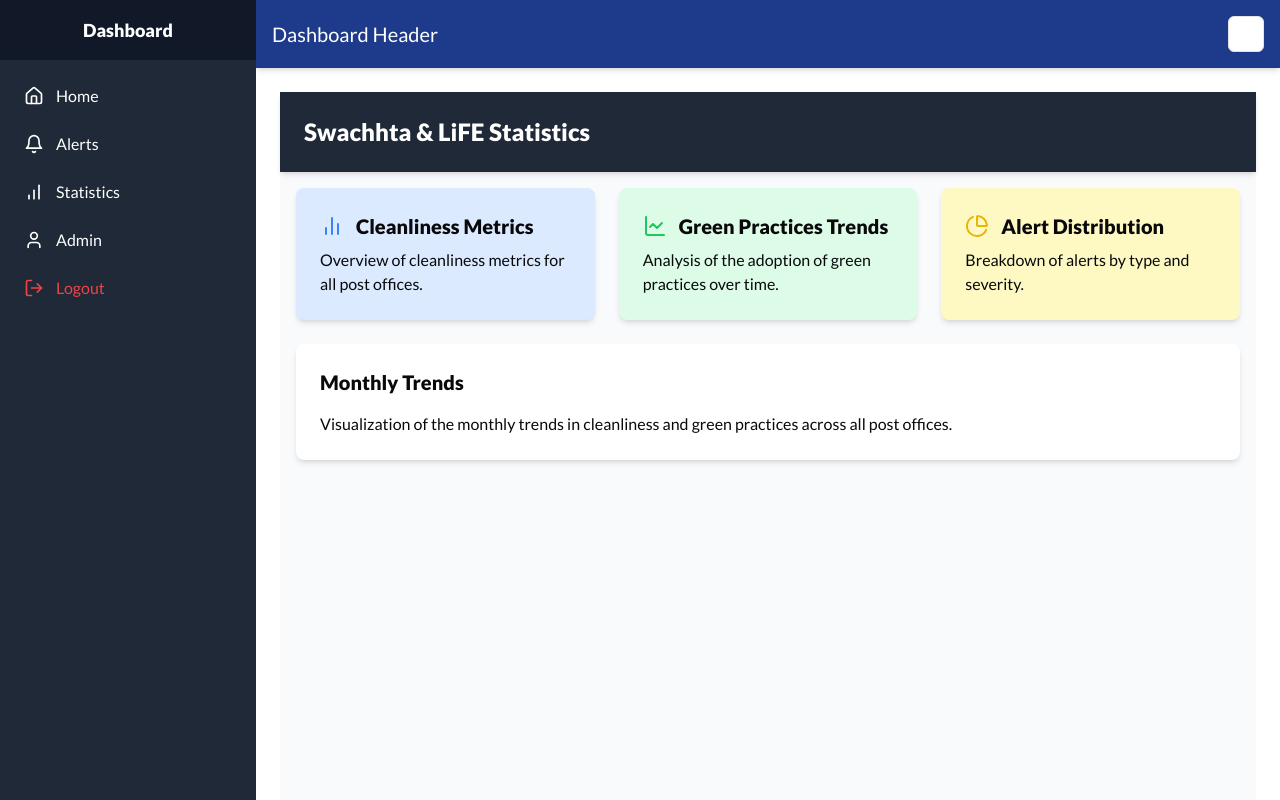
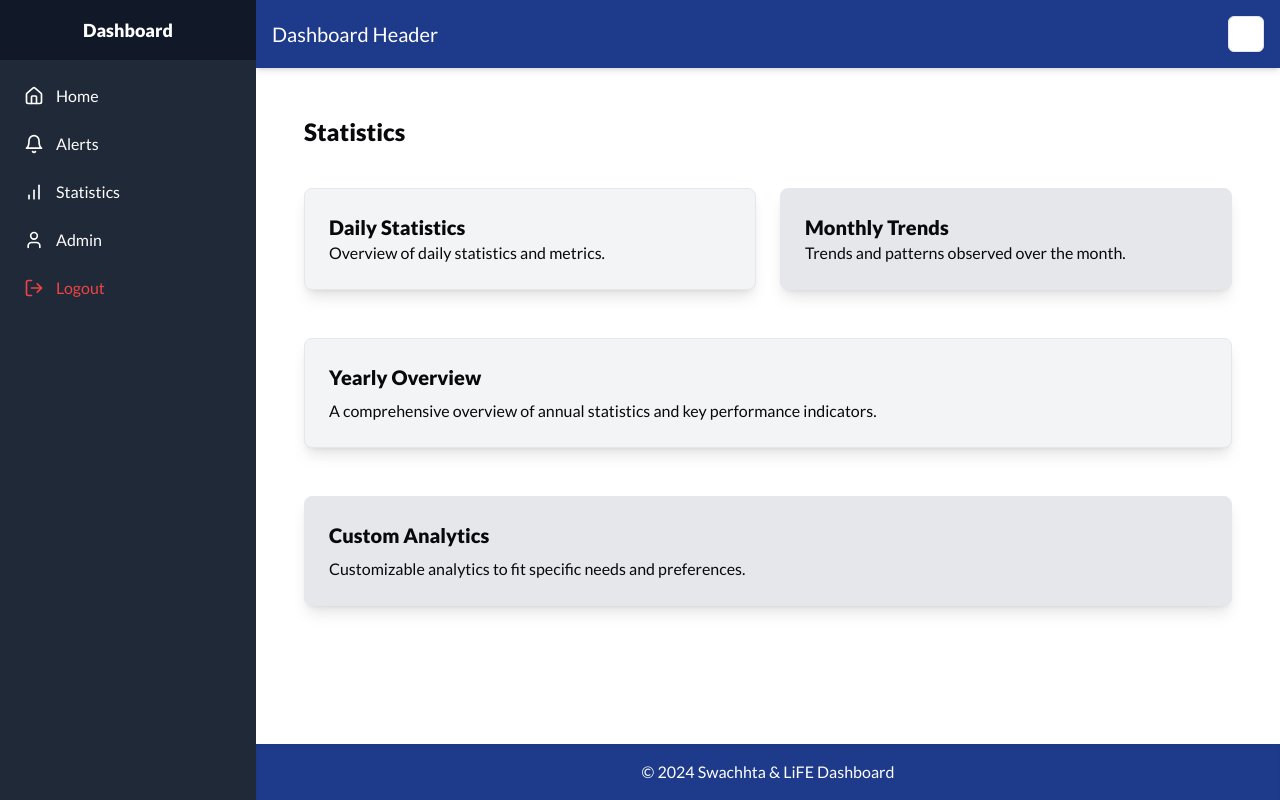
Before and after one commit to AyushKatre05/Swachhta---LiFE-Dashboard, a Next.js app: page /statistics in a window 1280 px wide. Shown: the top 800 px of the page. Built offline with nearby package versions, Linux system fonts and the light colour scheme.

Commit message:
added more sections

```diff
--- /dev/null
+++ b/src/app/(pages)/OverviewSection/page.jsx
@@ -0,0 +1,34 @@
+"use client"
+import React from "react";
+import { motion } from "framer-motion";
+
+export default function OverviewSection() {
+  return (
+    <motion.section
+      initial={{ opacity: 0, y: 20 }}
+      animate={{ opacity: 1, y: 0 }}
+      transition={{ duration: 0.5 }}
+      className="flex flex-col gap-4 md:gap-6"
+    >
+      <div className="bg-white p-4 md:p-6 rounded-lg shadow-lg border border-gray-200 dark:bg-gray-800 dark:border-gray-700">
+        <h2 className="text-xl md:text-2xl font-semibold mb-2 md:mb-4">
+          Overview
+        </h2>
+        <div className="grid grid-cols-1 gap-4 md:grid-cols-3 md:gap-6">
+          <div className="bg-green-100 p-4 rounded-lg shadow-md transition-transform transform hover:scale-105 dark:bg-green-800 dark:text-white">
+            <h3 className="text-lg md:text-xl font-semibold">Cleanliness Status</h3>
+            <p>Current status of cleanliness across different areas.</p>
+          </div>
+          <div className="bg-blue-100 p-4 rounded-lg shadow-md transition-transform transform hover:scale-105 dark:bg-blue-800 dark:text-white">
+            <h3 className="text-lg md:text-xl font-semibold">Green Practices</h3>
+            <p>Information on ongoing green practices and initiatives.</p>
+          </div>
+          <div className="bg-yellow-100 p-4 rounded-lg shadow-md transition-transform transform hover:scale-105 dark:bg-yellow-800 dark:text-white">
+            <h3 className="text-lg md:text-xl font-semibold">Alerts</h3>
+            <p>Recent alerts and notifications regarding cleanliness.</p>
+          </div>
+        </div>
+      </div>
+    </motion.section>
+  );
+}
--- /dev/null
+++ b/src/app/(pages)/admin/dashboard/page.jsx
@@ -0,0 +1,61 @@
+import { authOptions } from "@/app/api/auth/[...nextauth]/options";
+import SignoutButton from "@/components/signoutButton";
+import { getServerSession } from "next-auth";
+
+import React from "react";
+
+export default async function AdminDashboard() {
+  const session = await getServerSession(authOptions);
+
+  return (
+    <div className="min-h-screen bg-gray-100 dark:bg-gray-900 flex flex-col">
+      {/* Header */}
+      <header className="bg-white dark:bg-gray-800 shadow-md p-5">
+        <div className="flex justify-between items-center">
+          <h1 className="text-xl font-bold text-gray-800 dark:text-white">
+            Swachhta & LiFE Admin Dashboard
+          </h1>
+          <SignoutButton type="Admin" />
+        </div>
+      </header>
+
+      {/* Main Content */}
+      <main className="flex-grow p-10 space-y-6">
+        {/* Welcome Section */}
+        <section className="bg-white dark:bg-gray-800 p-6 rounded-lg shadow-lg">
+          <h2 className="text-lg font-semibold text-gray-700 dark:text-gray-300 mb-4">
+            Welcome, Admin!
+          </h2>
+          <p className="text-gray-600 dark:text-gray-400">
+            Use this dashboard to manage Swachhta and LiFE practices across post offices.
+          </p>
+        </section>
+
+        {/* Session Info Section */}
+        <section className="bg-white dark:bg-gray-800 p-6 rounded-lg shadow-lg">
+          <h2 className="text-lg font-semibold text-gray-700 dark:text-gray-300 mb-4">
+            Your Session Information
+          </h2>
+          <pre className="bg-gray-100 dark:bg-gray-700 p-4 rounded-md text-sm text-gray-800 dark:text-gray-200">
+            {session && JSON.stringify(session, null, 2)}
+          </pre>
+        </section>
+
+        {/* Placeholder for Additional Dashboard Components */}
+        <section className="bg-white dark:bg-gray-800 p-6 rounded-lg shadow-lg">
+          <h2 className="text-lg font-semibold text-gray-700 dark:text-gray-300 mb-4">
+            Dashboard Overview
+          </h2>
+          <p className="text-gray-600 dark:text-gray-400">
+            This section can be expanded with charts, reports, and other admin tools.
+          </p>
+        </section>
+      </main>
+
+      {/* Footer */}
+      <footer className="bg-white dark:bg-gray-800 p-5 text-center text-sm text-gray-500 dark:text-gray-400">
+        © 2024 Swachhta & LiFE. All rights reserved.
+      </footer>
+    </div>
+  );
+}
--- /dev/null
+++ b/src/app/(pages)/admin/page.jsx
@@ -0,0 +1,70 @@
+"use client";
+import React, { useState } from "react";
+import { signIn } from "next-auth/react";
+import { useRouter } from "next/navigation";
+import Toast from "@/components/Toast";
+
+export default function AdminLogin() {
+  const router = useRouter();
+  const [authState, setAuthState] = useState({
+    email: "",
+    password: "",
+  });
+
+  const handleSubmit = async (event) => {
+    event.preventDefault();
+    const data = await signIn("credentials", {
+      email: authState.email,
+      password: authState.password,
+      redirect: false,
+    });
+
+    if (data?.status === 200) {
+      router.replace("/admin/dashboard");
+    } else {
+      // Handle errors or show messages
+    }
+  };
+
+  return (
+    <div className="flex justify-center items-center min-h-screen bg-gray-100 dark:bg-gray-900">
+      <Toast />
+      <div className="w-full max-w-md bg-white dark:bg-gray-800 shadow-lg rounded-lg p-6">
+        <h1 className="text-2xl font-bold text-gray-800 dark:text-gray-100">Admin Login</h1>
+        <p className="text-gray-600 dark:text-gray-400">Welcome back</p>
+        <form onSubmit={handleSubmit} className="mt-6 space-y-4">
+          <div>
+            <label className="block text-gray-700 dark:text-gray-300">Email</label>
+            <input
+              type="text"
+              placeholder="Enter your email"
+              className="w-full border-gray-300 dark:border-gray-700 p-2 h-10 rounded-md border focus:ring-red-500 dark:focus:ring-red-500"
+              onChange={(e) =>
+                setAuthState({ ...authState, email: e.target.value })
+              }
+            />
+          </div>
+          <div>
+            <label className="block text-gray-700 dark:text-gray-300">Password</label>
+            <input
+              type="password"
+              placeholder="Enter your password"
+              className="w-full border-gray-300 dark:border-gray-700 p-2 h-10 rounded-md border focus:ring-red-500 dark:focus:ring-red-500"
+              onChange={(e) =>
+                setAuthState({ ...authState, password: e.target.value })
+              }
+            />
+          </div>
+          <div>
+            <button
+              type="submit"
+              className="w-full bg-red-500 hover:bg-red-600 dark:bg-red-400 dark:hover:bg-red-500 rounded-lg p-2 text-white"
+            >
+              Submit
+            </button>
+          </div>
+        </form>
+      </div>
+    </div>
+  );
+}
--- a/src/app/(pages)/statistics/page.jsx
+++ b/src/app/(pages)/statistics/page.jsx
@@ -1,72 +1,64 @@
-"use client"
-import React from 'react';
-import { motion } from 'framer-motion';
-import { BarChart2, LineChart, PieChart } from 'lucide-react';
+"use client";
+import React from "react";
+import { motion } from "framer-motion";
 
-export default function Statistics() {
+export default function StatisticsSection() {
   return (
-    <div className="min-h-screen flex flex-col bg-gray-50 dark:bg-gray-900">
-      <motion.header
-        initial={{ y: -100 }}
-        animate={{ y: 0 }}
-        transition={{ duration: 0.5 }}
-        className="bg-gray-800 text-white p-6 shadow-md dark:bg-gray-800"
-      >
-        <h1 className="text-2xl font-bold">Swachhta & LiFE Statistics</h1>
-      </motion.header>
-
-      <motion.main
+    <motion.section
       initial={{ opacity: 0, y: 20 }}
       animate={{ opacity: 1, y: 0 }}
       transition={{ duration: 0.5 }}
-        className="flex-1 p-4 space-y-6"
+      className="p-4 md:p-6 flex flex-col gap-4 md:gap-6"
     >
-        <section className="grid grid-cols-1 md:grid-cols-2 lg:grid-cols-3 gap-6">
+      <h2 className="text-xl md:text-2xl font-semibold mb-2 md:mb-4">Statistics</h2>
+
+      {/* Section 1: Daily Statistics and Monthly Trends */}
+      <div className="flex flex-col md:flex-row gap-4 md:gap-6">
         <motion.div
-            initial={{ scale: 0.95 }}
-            animate={{ scale: 1 }}
-            transition={{ duration: 0.3 }}
-            className="bg-blue-100 p-6 rounded-lg shadow-md hover:shadow-lg transition-shadow dark:bg-blue-800 dark:text-white"
+          initial={{ opacity: 0, scale: 0.9 }}
+          animate={{ opacity: 1, scale: 1 }}
+          transition={{ duration: 0.5 }}
+          className="bg-gray-100 p-4 md:p-6 rounded-lg shadow-lg flex-1 border border-gray-200 dark:bg-gray-800 dark:border-gray-700"
         >
-            <div className="flex items-center space-x-3">
-              <BarChart2 className="text-blue-500" />
-              <h3 className="text-xl font-semibold">Cleanliness Metrics</h3>
+          <h3 className="text-lg md:text-xl font-semibold">Daily Statistics</h3>
+          <p>Overview of daily statistics and metrics.</p>
+        </motion.div>
+        <motion.div
+          initial={{ opacity: 0, scale: 0.9 }}
+          animate={{ opacity: 1, scale: 1 }}
+          transition={{ duration: 0.5, delay: 0.2 }}
+          className="bg-gray-200 p-4 md:p-6 rounded-lg shadow-lg flex-1 border border-gray-200 dark:bg-gray-700 dark:border-gray-600"
+        >
+          <h3 className="text-lg md:text-xl font-semibold">Monthly Trends</h3>
+          <p>Trends and patterns observed over the month.</p>
+        </motion.div>
       </div>
-            <p className="mt-2">Overview of cleanliness metrics for all post offices.</p>
+
+      {/* Section 2: Yearly Overview */}
+      <motion.div
+        initial={{ opacity: 0, y: 20 }}
+        animate={{ opacity: 1, y: 0 }}
+        transition={{ duration: 0.5, delay: 0.4 }}
+        className="mt-6 bg-gray-100 p-4 md:p-6 rounded-lg shadow-lg border border-gray-200 dark:bg-gray-800 dark:border-gray-700"
+      >
+        <h3 className="text-lg md:text-xl font-semibold mb-2">Yearly Overview</h3>
+        <p>
+          A comprehensive overview of annual statistics and key performance indicators.
+        </p>
       </motion.div>
 
+      {/* Section 3: Custom Analytics */}
       <motion.div
-            initial={{ scale: 0.95 }}
-            animate={{ scale: 1 }}
-            transition={{ duration: 0.3 }}
-            className="bg-green-100 p-6 rounded-lg shadow-md hover:shadow-lg transition-shadow dark:bg-green-800 dark:text-white"
+        initial={{ opacity: 0, y: 20 }}
+        animate={{ opacity: 1, y: 0 }}
+        transition={{ duration: 0.5, delay: 0.6 }}
+        className="mt-6 bg-gray-200 p-4 md:p-6 rounded-lg shadow-lg border border-gray-200 dark:bg-gray-700 dark:border-gray-600"
       >
-            <div className="flex items-center space-x-3">
-              <LineChart className="text-green-500" />
-              <h3 className="text-xl font-semibold">Green Practices Trends</h3>
-            </div>
-            <p className="mt-2">Analysis of the adoption of green practices over time.</p>
+        <h3 className="text-lg md:text-xl font-semibold mb-2">Custom Analytics</h3>
+        <p>
+          Customizable analytics to fit specific needs and preferences.
+        </p>
       </motion.div>
-
-          <motion.div
-            initial={{ scale: 0.95 }}
-            animate={{ scale: 1 }}
-            transition={{ duration: 0.3 }}
-            className="bg-yellow-100 p-6 rounded-lg shadow-md hover:shadow-lg transition-shadow dark:bg-yellow-800 dark:text-white"
-          >
-            <div className="flex items-center space-x-3">
-              <PieChart className="text-yellow-500" />
-              <h3 className="text-xl font-semibold">Alert Distribution</h3>
-            </div>
-            <p className="mt-2">Breakdown of alerts by type and severity.</p>
-          </motion.div>
-        </section>
-
-        <section className="bg-white p-6 rounded-lg shadow-md hover:shadow-lg transition-shadow dark:bg-gray-800 dark:text-white">
-          <h3 className="text-xl font-semibold mb-4">Monthly Trends</h3>
-          <p>Visualization of the monthly trends in cleanliness and green practices across all post offices.</p>
-        </section>
-      </motion.main>
-    </div>
+    </motion.section>
   );
 }
```
Also changed, not shown: src/app/(pages)/alert/page.jsx (+65 -51 lines). Lines whose indentation alone changed are shown as unchanged.
